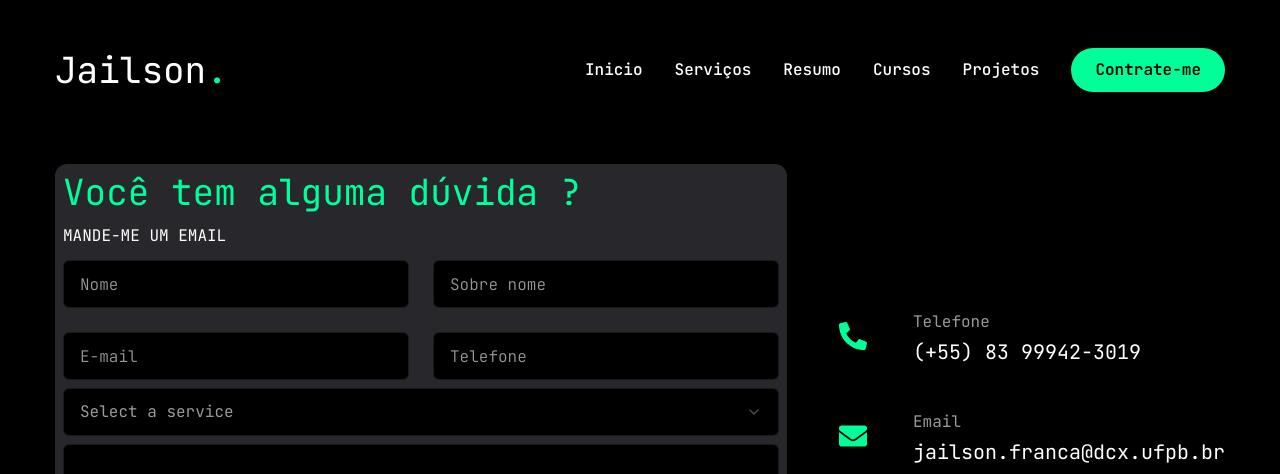
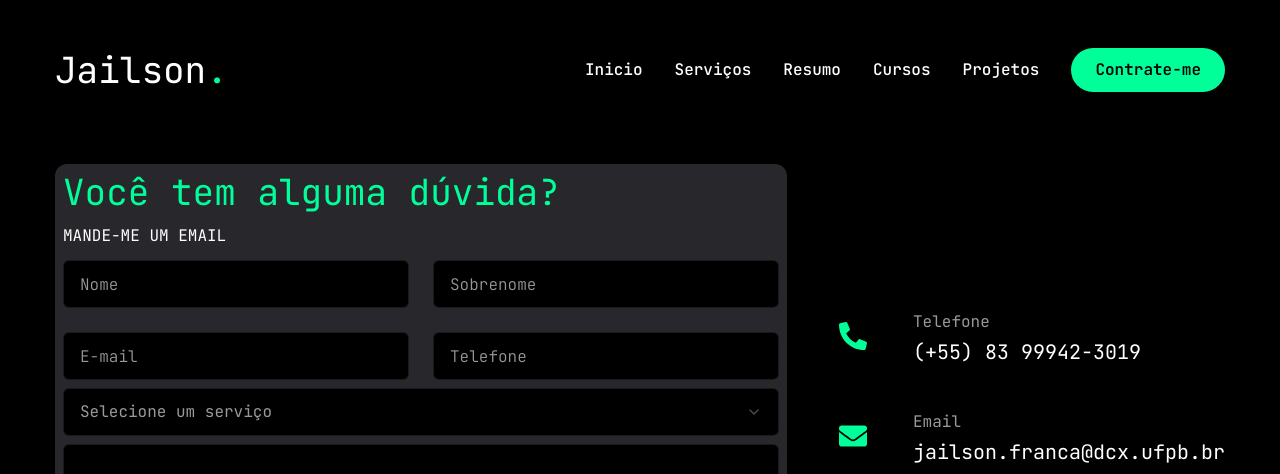
Before and after one commit to jailcomfranssa/Portfolio-2024-jailson, a Next.js app: page /contact in a window 1280 px wide. Shown: the top 474 px of the page. Built offline with nearby package versions, Linux system fonts and the light colour scheme.

Commit message:
envio de email

```diff
--- a/app/contact/page.jsx
+++ b/app/contact/page.jsx
@@ -1,18 +1,65 @@
 "use client";
+import { useState } from "react";
 import { Button } from "@/components/ui/button";
 import { Input } from "@/components/ui/input";
 import { Textarea } from "@/components/ui/textarea";
-import {
-    Select,
-    SelectContent,
-    SelectGroup,
-    SelectItem,
-    SelectLabel,
-    SelectTrigger,
-    SelectValue,
-} from "@/components/ui/select";
-import {FaPhoneAlt, FaEnvelope, FaMapMarkedAlt} from "react-icons/fa";
+import { Select, SelectContent, SelectGroup, SelectItem, SelectLabel, SelectTrigger, SelectValue } from "@/components/ui/select";
+import { FaPhoneAlt, FaEnvelope, FaMapMarkedAlt } from "react-icons/fa";
 import { motion } from "framer-motion";
+import emailjs from 'emailjs-com';
+
+const Contact = () => {
+    const [isSent, setIsSent] = useState(false);
+    const [isLoading, setIsLoading] = useState(false);
+    const [error, setError] = useState("");
+
+    const [formData, setFormData] = useState({
+        nome: "",
+        sobrenome: "",
+        email: "",
+        telefone: "",
+        service: "",
+        mensagem: ""
+    });
+
+    const handleChange = (e) => {
+        setFormData({ ...formData, [e.target.name]: e.target.value });
+    };
+
+    const handleSubmit = (e) => {
+        e.preventDefault();
+        setError("");
+
+        // Verificar se todos os campos estão preenchidos
+        if (!formData.nome || !formData.sobrenome || !formData.email || !formData.telefone || !formData.service || !formData.mensagem) {
+            setError("Preencha todos os campos.");
+            return;
+        }
+
+        setIsLoading(true);
+
+        emailjs.send(
+            'service_4t2bcte', // Substitua pelo seu service ID
+            'template_1am4eje', // Substitua pelo seu template ID
+            formData,
+            'lZEsL_XIkpduhbm1X' // Substitua pelo seu user ID
+        ).then((result) => {
+            console.log('Mensagem enviada com sucesso!', result.text);
+            setIsSent(true);
+            setFormData({
+                nome: "",
+                sobrenome: "",
+                email: "",
+                telefone: "",
+                service: "",
+                mensagem: ""
+            });
+        }, (error) => {
+            console.log('Erro ao enviar a mensagem.', error.text);
+        }).finally(() => {
+            setIsLoading(false);
+        });
+    };
 
     const info = [
         {
@@ -30,57 +77,57 @@ const info = [
             title: "João Pessoa - PB",
             description: "58050-005"
         },
-]
+    ];
 
-const Contact = () => {
     return (
         <motion.section
             initial={{ opacity: 0 }}
-            animate={{ opacity: 1, transition:{ delay: 2.4, duration: 0.5, ease: "easeIn" },
-        }}
+            animate={{ opacity: 1, transition:{ delay: 2.4, duration: 0.5, ease: "easeIn" }}}
             className="py-6"
         >
             <div className="container mx-auto">
                 <div className="flex flex-col xl:flex-row gap-[30px]">
-                    {/**Form */}
+                    {/** Form */}
                     <div className="xl:w-[74%] order-2 xl:order-none">
-                        <form className="flex flex-col gap-2 p-2 bg-[#27272c] rounded-xl">
-                            <h3 className="text-4xl text-accent">Você tem alguma dúvida ?</h3>
+                        <form onSubmit={handleSubmit} className="flex flex-col gap-2 p-2 bg-[#27272c] rounded-xl">
+                            <h3 className="text-4xl text-accent">Você tem alguma dúvida?</h3>
                             <p className="text-nowrap/60">MANDE-ME UM EMAIL</p>
-                            {/**input */}
                             <div className="grid grid-cols-1 md:grid-cols-2 gap-6">
-                                <Input type="nome" placeholder="Nome"/>
-                                <Input type="sobre" placeholder="Sobre nome"/>
-                                <Input type="email" placeholder="E-mail"/>
-                                <Input type="telefone" placeholder="Telefone"/>
+                                <Input type="text" name="nome" placeholder="Nome" value={formData.nome} onChange={handleChange} />
+                                <Input type="text" name="sobrenome" placeholder="Sobrenome" value={formData.sobrenome} onChange={handleChange} />
+                                <Input type="email" name="email" placeholder="E-mail" value={formData.email} onChange={handleChange} />
+                                <Input type="text" name="telefone" placeholder="Telefone" value={formData.telefone} onChange={handleChange} />
                             </div>
-                            {/**Select */}
-                            <Select>
+                            <Select onValueChange={(value) => setFormData({ ...formData, service: value })}>
                                 <SelectTrigger className="w-full">
-                                    <SelectValue placeholder="Select a service"/>
+                                    <SelectValue placeholder="Selecione um serviço" />
                                 </SelectTrigger>
                                 <SelectContent className="flex flex-col gap-4">
                                     <SelectGroup>
                                         <SelectLabel>Selecione um Serviço</SelectLabel>
-                                        <SelectItem value="service1">Front-end Development</SelectItem>
-                                        <SelectItem value="service2">Back-end Development</SelectItem>
-                                        <SelectItem value="service3">Full Stack Development</SelectItem>
-                                        <SelectItem value="service4">QA Test Engineer</SelectItem>
+                                        <SelectItem value="Front-end Development">Front-end Development</SelectItem>
+                                        <SelectItem value="Back-end Development">Back-end Development</SelectItem>
+                                        <SelectItem value="Full Stack Development">Full Stack Development</SelectItem>
+                                        <SelectItem value="QA Test Engineer">QA Test Engineer</SelectItem>
                                     </SelectGroup>
                                 </SelectContent>
                             </Select>
-                            {/**Textarea */}
-                            <Textarea placeholder="Mensagem" className="h-[200px]"/>
-                            {/**Button */}
-                            <Button size="md" className="max-w-40">Enviar</Button>
+                            <Textarea name="mensagem" placeholder="Mensagem" value={formData.mensagem} onChange={handleChange} className="h-[200px]" />
+
+                            {error && <p className="text-red-500 mt-2">{error}</p>}
+                            {isSent && <p className="text-green-500 mt-2">Mensagem enviada com sucesso!</p>}
+
+                            <Button size="md" type="submit" className="max-w-40" disabled={isLoading}>
+                                {isLoading ? 'Enviando...' : 'Enviar'}
+                            </Button>
                         </form>
                     </div>
 
-                    {/**info */}
+                    {/** Info */}
                     <div className="flex-1 flex items-center xl:justify-end order-1 xl:order-none mb-8 xl:mb-0">
                         <ul className="flex flex-col gap-10">
-                            {info.map((item, index) =>{
-                                return(
+                            {info.map((item, index) => {
+                                return (
                                     <li key={index} className="flex items-center gap-6">
                                         <div className="w-[52px] h-[52px] xl:w-[72px] xl:h-[72px]bg-[#27272c] text-accent rounded-md flex items-center justify-center">
                                             <div className="text-[28px]">{item.icon}</div>
@@ -90,16 +137,14 @@ const Contact = () => {
                                             <h3 className="text-xl">{item.description}</h3>
                                         </div>
                                     </li>
-                                )
+                                );
                             })}
                         </ul>
                     </div>
                 </div>
-
             </div>
-
         </motion.section>
-    )
+    );
 };
 
 export default Contact;
--- a/package.json
+++ b/package.json
@@ -18,6 +18,7 @@
     "@radix-ui/react-tooltip": "^1.1.2",
     "class-variance-authority": "^0.7.0",
     "clsx": "^2.1.1",
+    "emailjs-com": "^3.2.0",
     "framer-motion": "^11.2.13",
     "lucide-react": "^0.400.0",
     "next": "14.2.4",
```
Also changed, not shown: 1 other file (tests, documents, lock files or other folders). Lines whose indentation alone changed are shown as unchanged.
